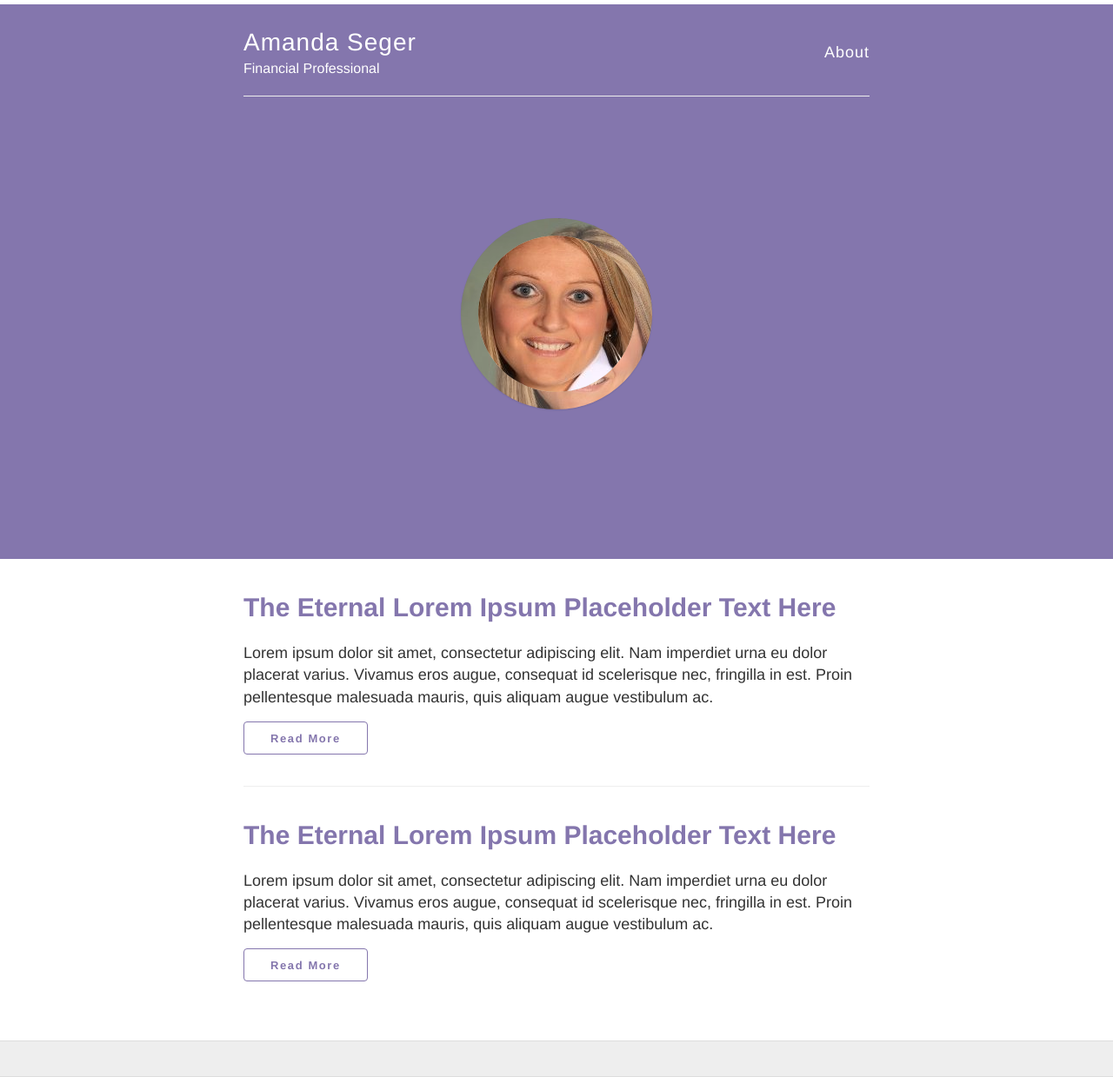
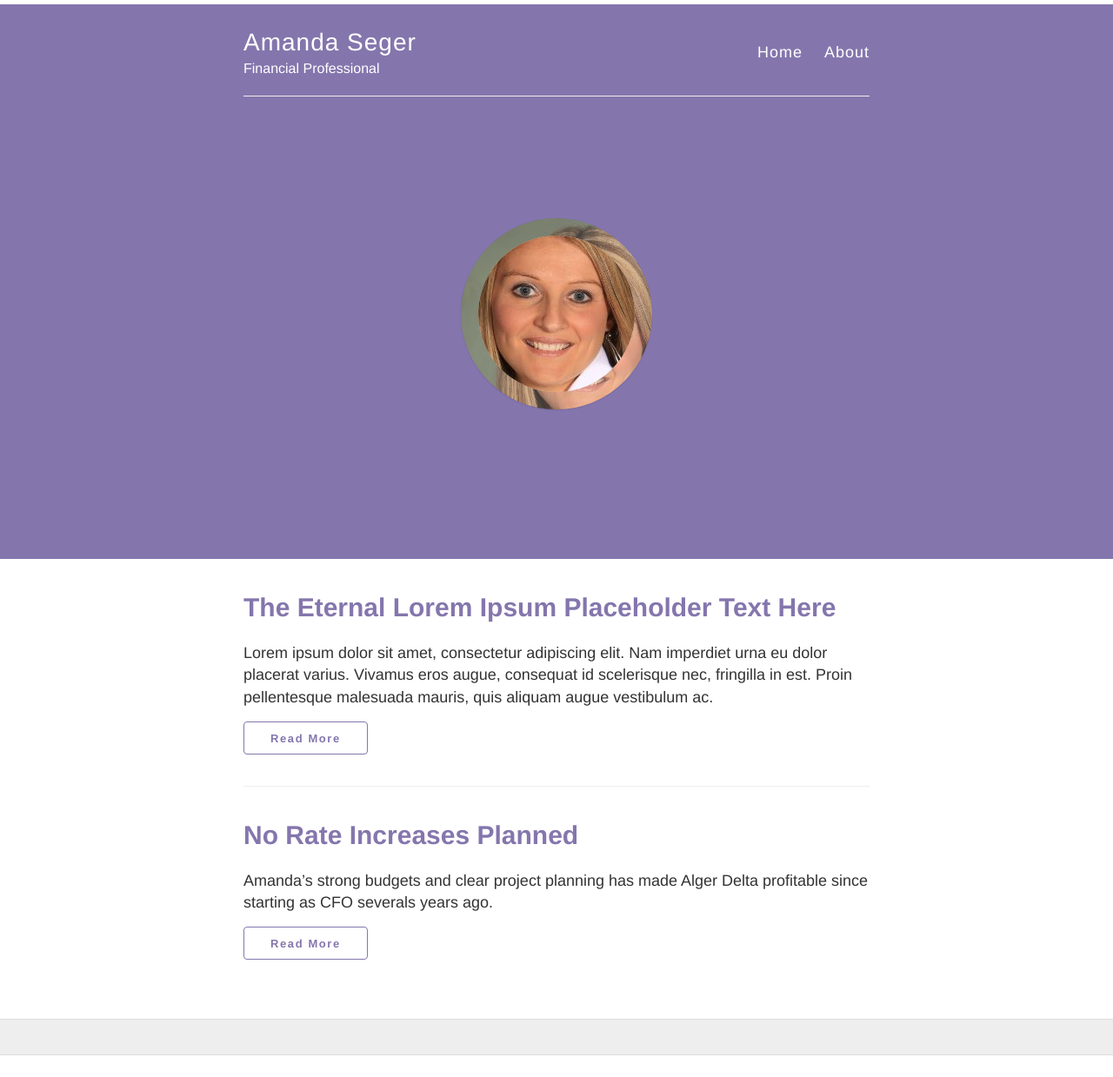
Before and after one commit to jseger/amandaseger, a Jekyll site: the page built from docs/index.html, in a window 1280 px wide. Shown: the whole page at 87% size. Built offline with Jekyll 4.4.1, drawn with Linux system fonts in a browser that asks for light colours; nearby versions of some CDN libraries; after the commit the page ends 1214 px from its top, so only the background shows below that.

Commit message:
updated blog article

```diff
--- a/docs/_layouts/default.html
+++ b/docs/_layouts/default.html
@@ -27,7 +27,7 @@
                <p class="site-description">{{ site.description }}</p>
              </div>
              <nav>
-               <!--<a href="{{ site.baseurl }}/">Blog</a>-->
+               <a href="{{ site.baseurl }}/">Home</a>
                <a href="{{ site.baseurl }}/about">About</a>
                <!--<a href="{{ site.baseurl }}/projects">Projects</a>-->
              </nav>
--- /dev/null
+++ b/docs/_posts/2015-03-06-No-Rate-Increases.md
@@ -0,0 +1,14 @@
+---
+layout: post
+title: No Rate Increases Planned
+author: Author Name
+---
+
+Amanda’s strong budgets and clear project planning has made Alger Delta profitable since starting as CFO severals years ago.
+
+## No Rate Increases Planned
+-----
+
+* [**Article](http://www.countrylines.com/wp-content/uploads/2014/12/MECA-11454-January-Country-Lines-Alger_final_web.pdf)
+
+Amanda’s strong budgets and clear project planning has made Alger Delta profitable since starting as CFO severals years ago.  Alger Delta continues to grow and invest in it’s infrastructure without increasing rates.
```
Also changed, not shown: docs/_posts/2016-03-06-Eternal-Lorem-Ipsum.md (deleted, +0 -14 lines).
